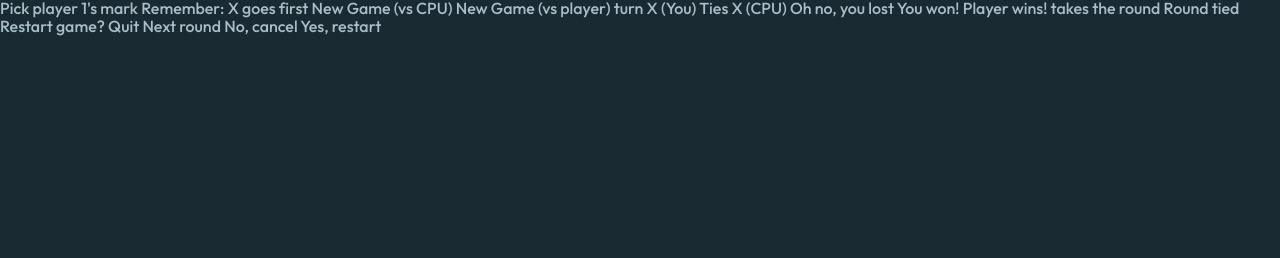
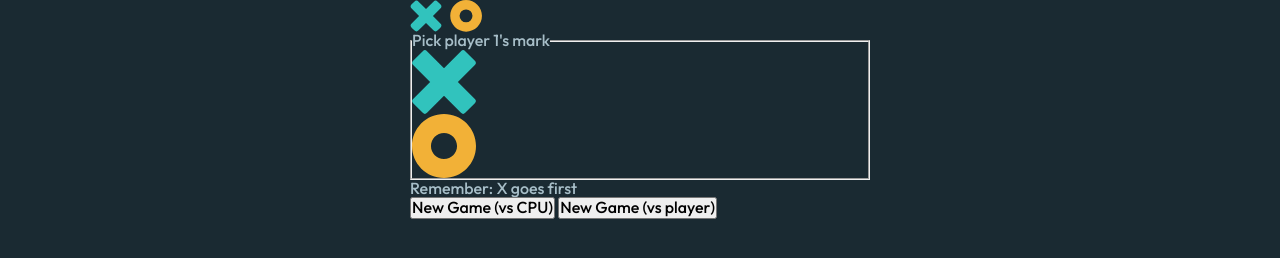
Before and after one commit to karolbanat/fem-tic-tac-toe, a website: page index.html in a window 1280 px wide. Drawn offline with Linux system fonts and the light colour scheme.

Commit message:
Game menu markup

```diff
--- a/index.html
+++ b/index.html
@@ -16,40 +16,76 @@
 
 <body>
 
-    <!-- New game menu start -->
-
-    Pick player 1's mark
-    Remember: X goes first
-
-    New Game (vs CPU)
-    New Game (vs player)
-
-    <!-- New game menu end -->
+    <main>
+        <h1 class="visually-hidden">Tic tac toe game</h1>
+        <div class="container">
+            <div id="game-menu" class="game-menu">
+                <img src="./dist/assets/logo.svg" alt="" class="game-menu__icon">
+                <form class="game-menu-form">
+                    <div class="game-menu-form__input-box">
+                        <!-- Mark pick start -->
+                        <fieldset class="game-menu-form__fieldset">
+                            <legend>Pick player 1's mark</legend>
+                            <div class="game-menu-form__radio-container">
+                                <label for="x-mark" class="game-menu-form__radio-button">
+                                    <input type="radio" name="p1-mark" id="x-mark" class="visually-hidden">
+                                    <span class="visually-hidden">x mark</span>
+                                    <img src="./dist/assets/icon-x.svg" alt="">
+                                </label>
+                                <label for="o-mark" class="game-menu-form__radio-button">
+                                    <input type="radio" name="p1-mark" id="o-mark" class="visually-hidden">
+                                    <span class="visually-hidden">o mark</span>
+                                    <img src="./dist/assets/icon-o.svg" alt="">
+                                </label>
+                            </div>
+                        </fieldset>
+                        <!-- Mark pick end -->
+                        <p class="game-menu-form__info">Remember: X goes first</p>
+                    </div>
+                    <div class="game-menu-form__submit-group">
+                        <button type="submit" class="button button--secondary">New Game (vs CPU)</button>
+                        <button type="submit" class="button button--primary">New Game (vs player)</button>
+                    </div>
+                </form>
+            </div>
+        </div>
+    </main>
 
     <!-- Game board start -->
 
-    <!-- x/o icon --> turn
+    <!-- [x/o icon] turn -->
 
-    X (You)
-    <!-- Your score -->
-    Ties
-    <!-- Ties score -->
-    X (CPU)
-    <!-- CPU score -->
+    <!-- X (You)
+    Your score -->
+    <!-- Ties
+    Ties score -->
+    <!-- X (CPU)
+    CPU score -->
 
-    Oh no, you lost
+    <!-- Game board end -->
+
+    <!-- Winning/losing modal start -->
+
+    <!-- Oh no, you lost
     You won!
-    Player
-    <!-- 1/2 --> wins!
+    Player 1/2 wins!
 
-    <!-- x/o icon --> takes the round
+    [x/o icon] takes the round
     Round tied
-    Restart game?
 
     Quit
-    Next round
+    Next round -->
+
+    <!-- Winning/losing modal start -->
+
+    <!-- Restart modal start -->
+
+    <!-- Restart game?
+
     No, cancel
-    Yes, restart
+    Yes, restart -->
+
+    <!-- Restart modal start -->
 
     <!-- Game board end -->
 
--- a/src/sass/abstracts/_variables.scss
+++ b/src/sass/abstracts/_variables.scss
@@ -63,7 +63,7 @@ $border-radius: (
 	),
 );
 
-$spacings: (
+$spacers: (
 	em: (
 		200: 0.875em,
 		300: 1em,
--- a/src/sass/base/_root.scss
+++ b/src/sass/base/_root.scss
@@ -47,10 +47,10 @@
 		}
 	}
 
-	/* spacings */
-	@each $unit, $sizes in variables.$spacings {
+	/* spacers */
+	@each $unit, $sizes in variables.$spacers {
 		@each $size, $value in $sizes {
-			--spacing-#{$unit}-#{$size}: #{$value};
+			--spacer-#{$unit}-#{$size}: #{$value};
 		}
 	}
 }
--- a/src/sass/layout/_container.scss
+++ b/src/sass/layout/_container.scss
@@ -1,5 +1,5 @@
 .container {
-	--max-width: 46;
+	--max-width: 46rem;
 	--padding-inline: var(--spacer-rem-400);
 	margin-inline: auto;
 	width: min(var(--max-width), 100% - 2 * var(--padding-inline));
```
Also changed, not shown: dist/css/main.min.css.
